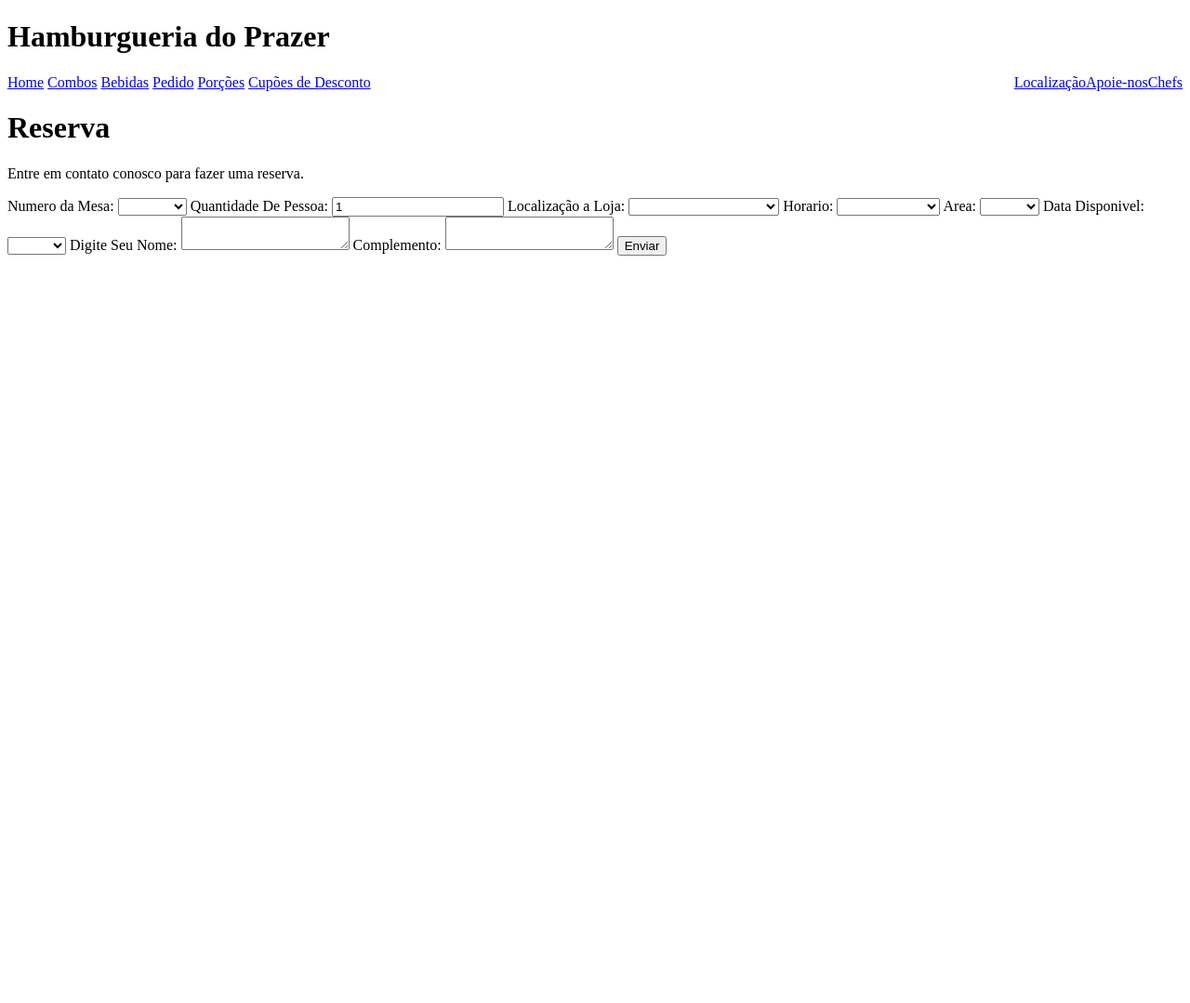
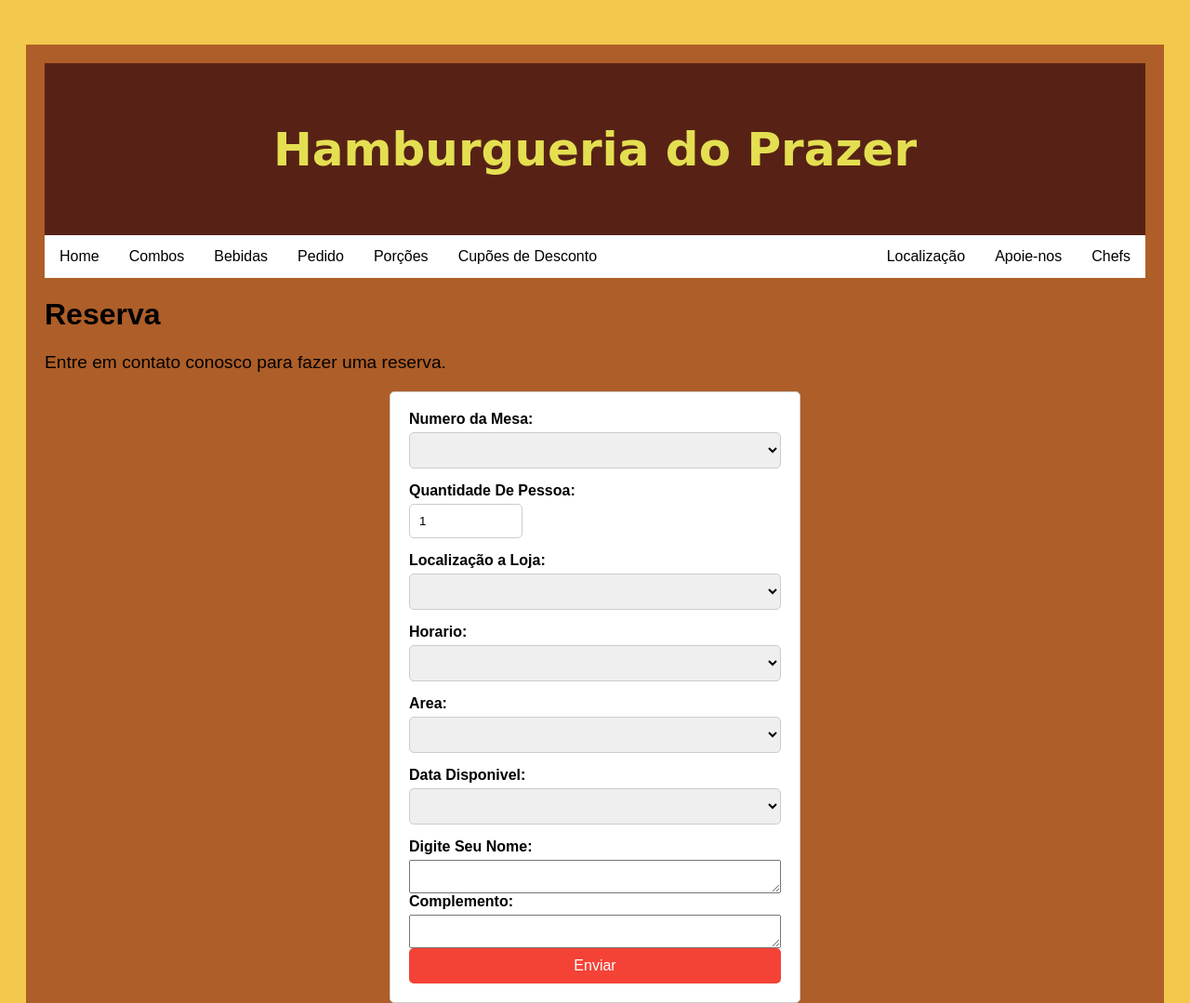
Before and after one commit to WashingtonCost/Hamburgueria, a plain HTML site: page Washington_formulario/reserva.html in a window 1280 px wide. Shown: the top 1079 px of the page at 93% size. Before the commit the page ends 800 px from the top, so only its background shows below. Drawn offline with Linux system fonts and the light colour scheme; the site is published under a folder, as on GitHub Pages, so addresses that start at the root find nothing.

Commit message:
Alteração de ../

```diff
--- a/Washington_formulario/reserva.html
+++ b/Washington_formulario/reserva.html
@@ -5,8 +5,8 @@
     <meta http-equiv="X-UA-Compatible" content="IE=edge">
     <meta name="viewport" content="width=device-width, initial-scale=1.0">
     <link rel="shortcut icon" href="images/favconBurguer212 gr.png"type="image/x-icon">
-    <link rel="stylesheet" href="/CSS/layout.css">
-    <link rel="stylesheet" href="/CSS/estilo.css">
+    <link rel="stylesheet" href="../CSS/layout.css">
+    <link rel="stylesheet" href="../CSS/estilo.css">
     <link rel="shortcut icon" type="image/x-icon" href="images/fast-food.png">
     <title>Reserva</title>
 </head>
@@ -16,15 +16,15 @@
         <h1>Hamburgueria do Prazer</h1>
     </header>
     <nav class="topnav">
-        <a href="/index.html">Home</a>
-        <a href="/combos.html">Combos</a>
-        <a href="/bebida.html">Bebidas</a>
-        <a href="/Washington_formulario/pedido.html">Pedido</a>
-        <a href="/porcoes.html">Porções</a>
-        <a href="/cupoes.html">Cupões de Desconto</a>
-        <a href="/chefes.html" style="float: right">Chefs</a>
-        <a href="/Luiz_Formularios/apoie-nos.html"style="float: right">Apoie-nos</a>
-        <a href="/localizacao.html" style="float: right">Localização</a>
+        <a href="../index.html">Home</a>
+        <a href="../combos.html">Combos</a>
+        <a href="../bebida.html">Bebidas</a>
+        <a href="../Washington_formulario/pedido.html">Pedido</a>
+        <a href="../porcoes.html">Porções</a>
+        <a href="../cupoes.html">Cupões de Desconto</a>
+        <a href="../chefes.html" style="float: right">Chefs</a>
+        <a href="../Luiz_Formularios/apoie-nos.html"style="float: right">Apoie-nos</a>
+        <a href="../localizacao.html" style="float: right">Localização</a>
 
     </nav>
     <main>
```
Also changed, not shown: Washington_formulario/pedido.html (+11 -11 lines).
